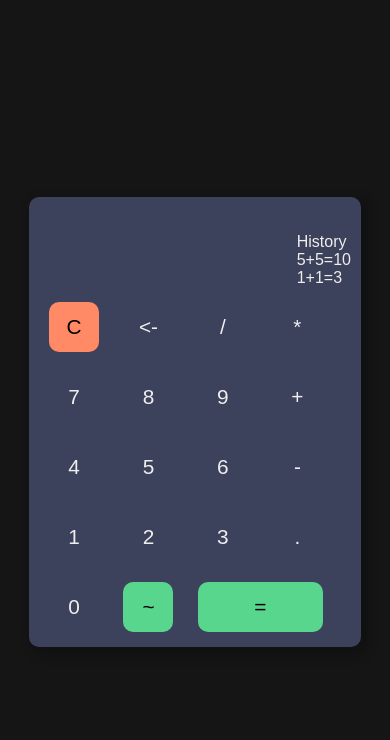
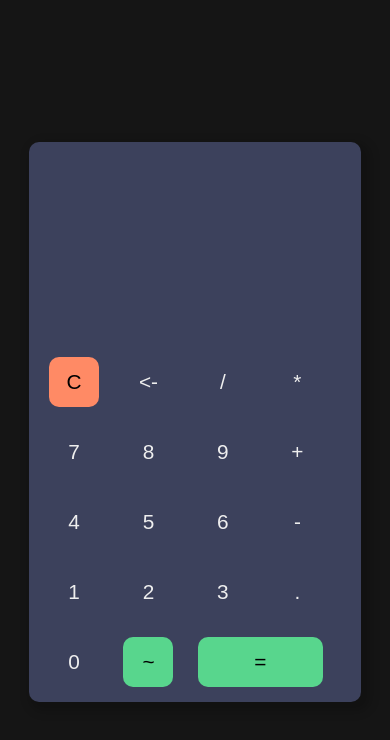
Before and after one commit to DBHW-Tashi/tashi-web, a plain HTML site: page index.html in a window 390 px wide. Drawn offline with Linux system fonts and the light colour scheme.

Commit message:
Add history and fix visual bug on small screens

```diff
--- a/index.html
+++ b/index.html
@@ -10,10 +10,11 @@
 <div class="main">
 
     <div class="display">
-        <p id="history">History<br>5+5=10<br>1+1=3</p>
+        <p id="history"></p>
         <h2 id="result"></h2>
     </div>
 
+    <div class="all-buttons">
 	    <div class="buttons">
 	    	<button id="clear">C</button>
 	    	<button id="delete_num"><-</button>
@@ -44,6 +45,7 @@
 	    	<button id="equalTo">=</button>
 	    </div>
 	</div>
+</div>
 
 <script src="script.js"></script>
 <script src="transmit.js"></script>
--- a/style.css
+++ b/style.css
@@ -25,7 +25,8 @@ body {
 .display {
     float: right;
     position: relative;
-    width: 80%;
+    width: 100%;
+    max-width: 80vw;
     height: 80px;
     margin-bottom: 10px;
     word-wrap: break-word;
@@ -33,6 +34,11 @@ body {
 
 .display #result {
     font-size: 2em;
+}
+
+.all-buttons {
+    width: 100%;
+    margin-top: 200px;
 }
 
 .buttons {
@@ -80,7 +86,8 @@ body {
 }
 
 #history {
+    text-align: right;
     position: absolute;
-    bottom: 5px;
+    top: 150px;
     right: 0;
 }
--- a/transmit.js
+++ b/transmit.js
@@ -1,14 +1,14 @@
 function transmit(textfield) {
         var request = new XMLHttpRequest();
         var params = JSON.stringify({"exp":textfield});
-        request.open('POST', 'http://pass.anticitizen.space/compute', true);
+        request.open('POST', 'http://localhost:8080/compute', true);
         request.setRequestHeader("Content-Type", "application/json;charset=UTF-8");
         request.send(params);
 
         request.onload = function() {
-            document.querySelector('#result').innerHTML = request.responseText;
-            console.log(JSON.parse(request.responseText).result);
-            console.log(request.responseText);
-            result.innerHTML = JSON.parse(request.responseText).result;
+            document.querySelector('#history').innerHTML += "<br>" + document.querySelector('#result').innerHTML + " = ";
+            var result = JSON.parse(request.responseText).result;
+            document.querySelector('#result').innerHTML = result;
+            document.querySelector('#history').innerHTML += result;
         }
     }
```
Lines whose indentation alone changed are shown as unchanged.
